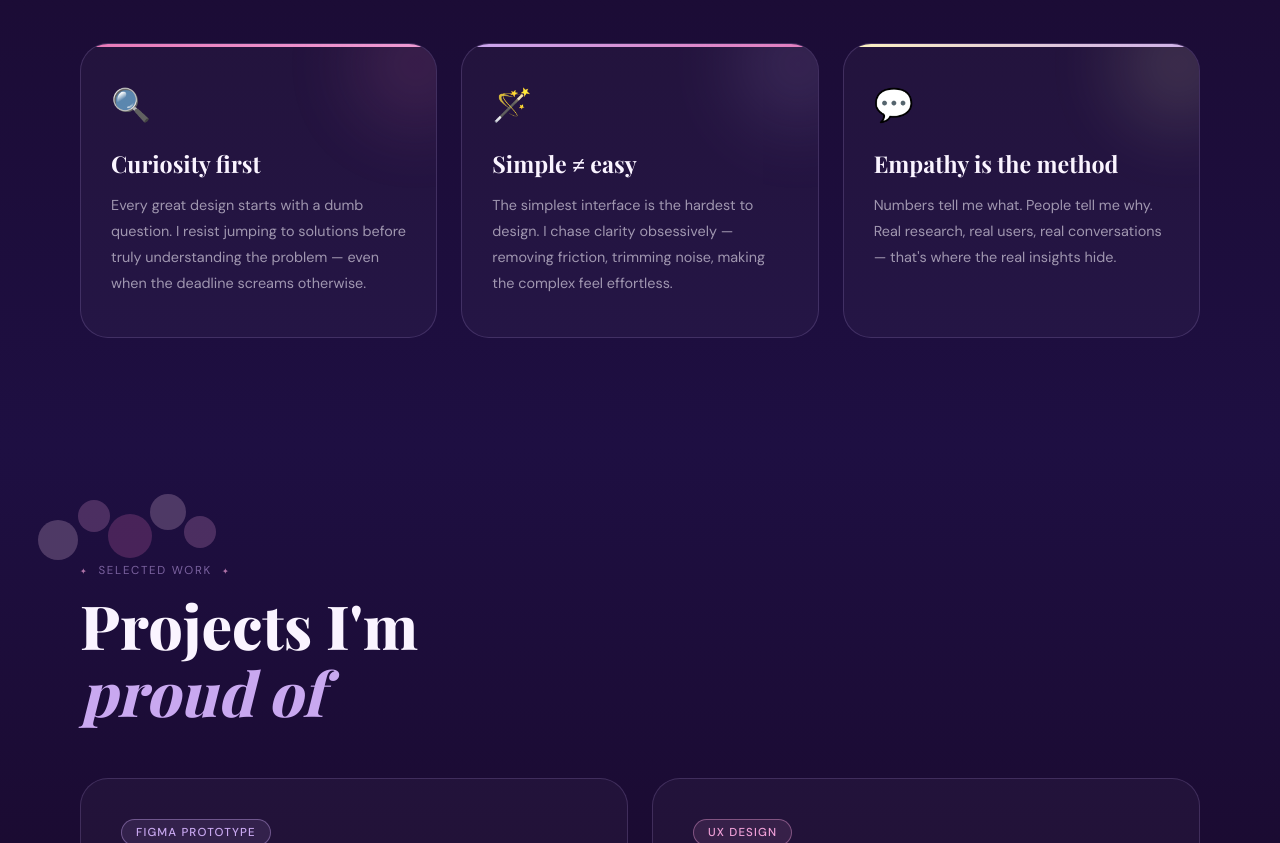
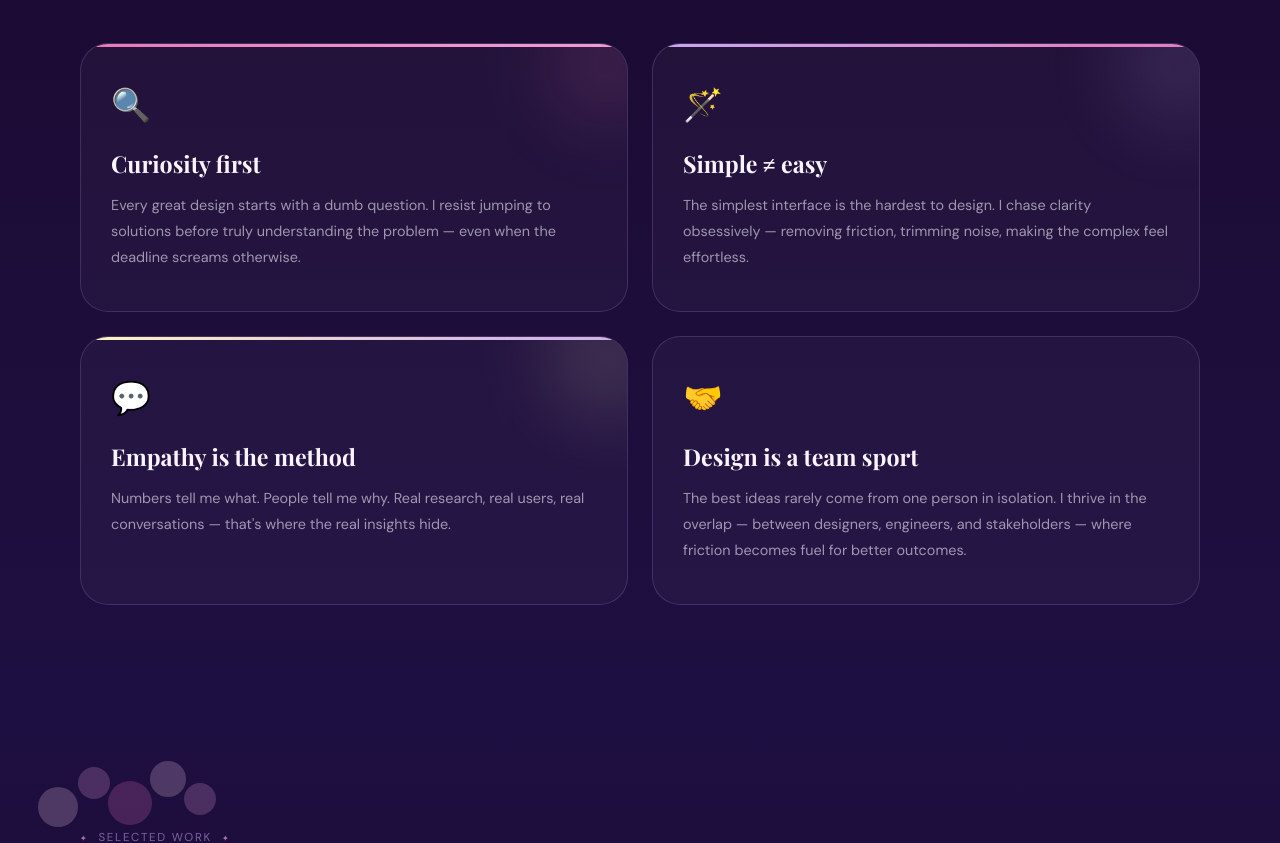
Before and after one commit to designwithkrithi-ship-it/portfolio, a plain HTML site: page index.html in a window 1280 px wide. Shown: the part 1989-2832 px from the top of the page. Drawn offline with nearby package versions, Linux system fonts and the light colour scheme; a web font is replaced by a local one.

Commit message:
adding another tile in philosophy section

```diff
--- a/index.html
+++ b/index.html
@@ -185,7 +185,7 @@
 
     /* ─── PHILOSOPHY ─── */
     #philosophy { padding:110px 64px;background:linear-gradient(180deg,var(--deep) 0%,#1E0F42 100%); }
-    .philosophy-grid { display:grid;grid-template-columns:repeat(3,1fr);gap:24px;margin-top:52px; }
+    .philosophy-grid { display:grid;grid-template-columns:repeat(2,1fr);gap:24px;margin-top:52px; }
     .phil-card {
       background:rgba(255,255,255,.03);border:1px solid rgba(201,168,240,.18);
       border-radius:28px;padding:40px 30px;position:relative;overflow:hidden;
@@ -464,6 +464,12 @@
         <h3 class="phil-title">Empathy is the method</h3>
         <p class="phil-desc">Numbers tell me what. People tell me why. Real research, real users, real conversations — that's where the real insights hide.</p>
       </div>
+      <div class="phil-card reveal r4">
+        <div class="phil-glow"></div>
+        <span class="phil-icon">🤝</span>
+        <h3 class="phil-title">Design is a team sport</h3>
+        <p class="phil-desc">The best ideas rarely come from one person in isolation. I thrive in the overlap — between designers, engineers, and stakeholders — where friction becomes fuel for better outcomes.</p>
+      </div>
     </div>
   </div>
 </section>
```
